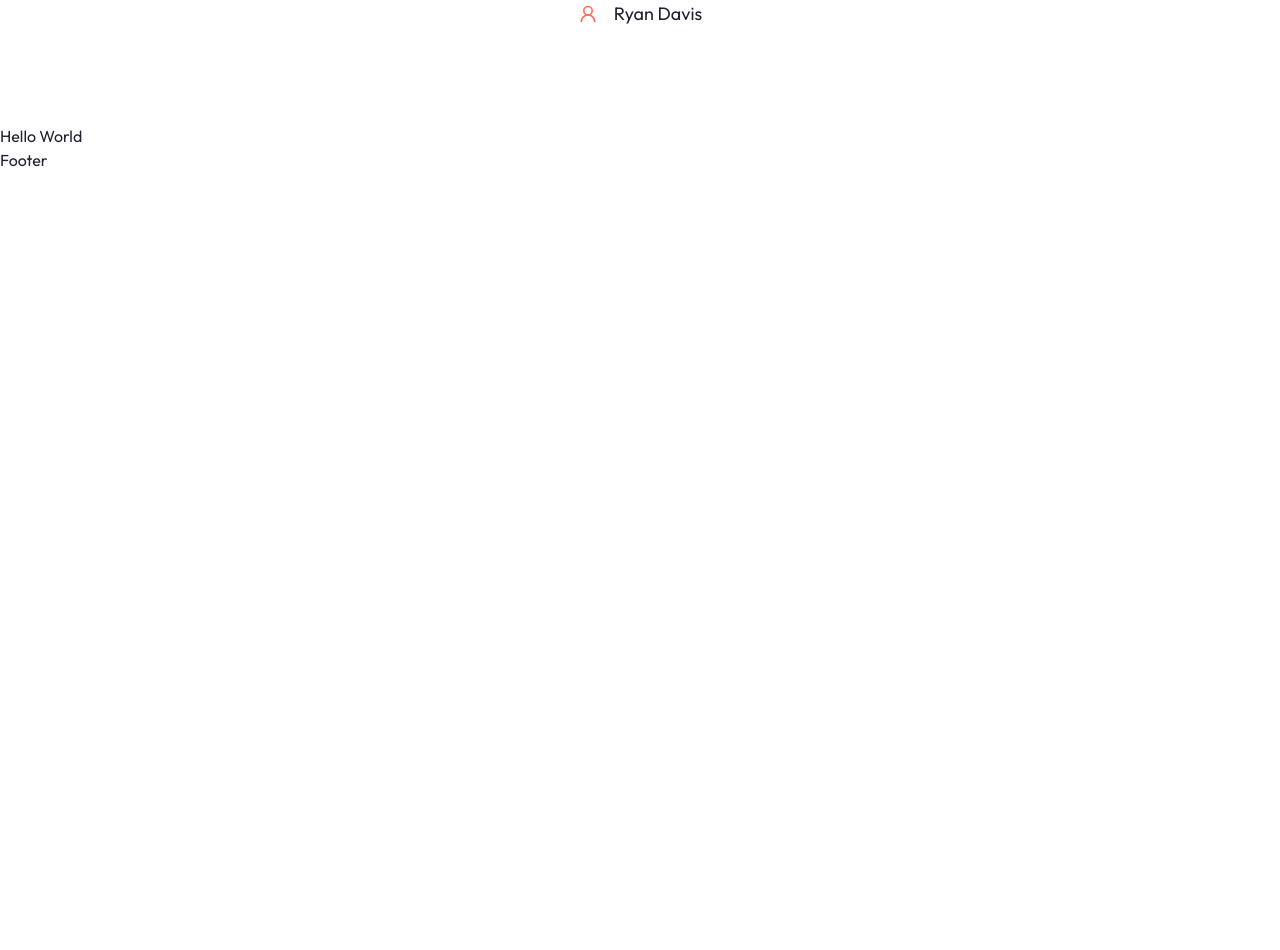
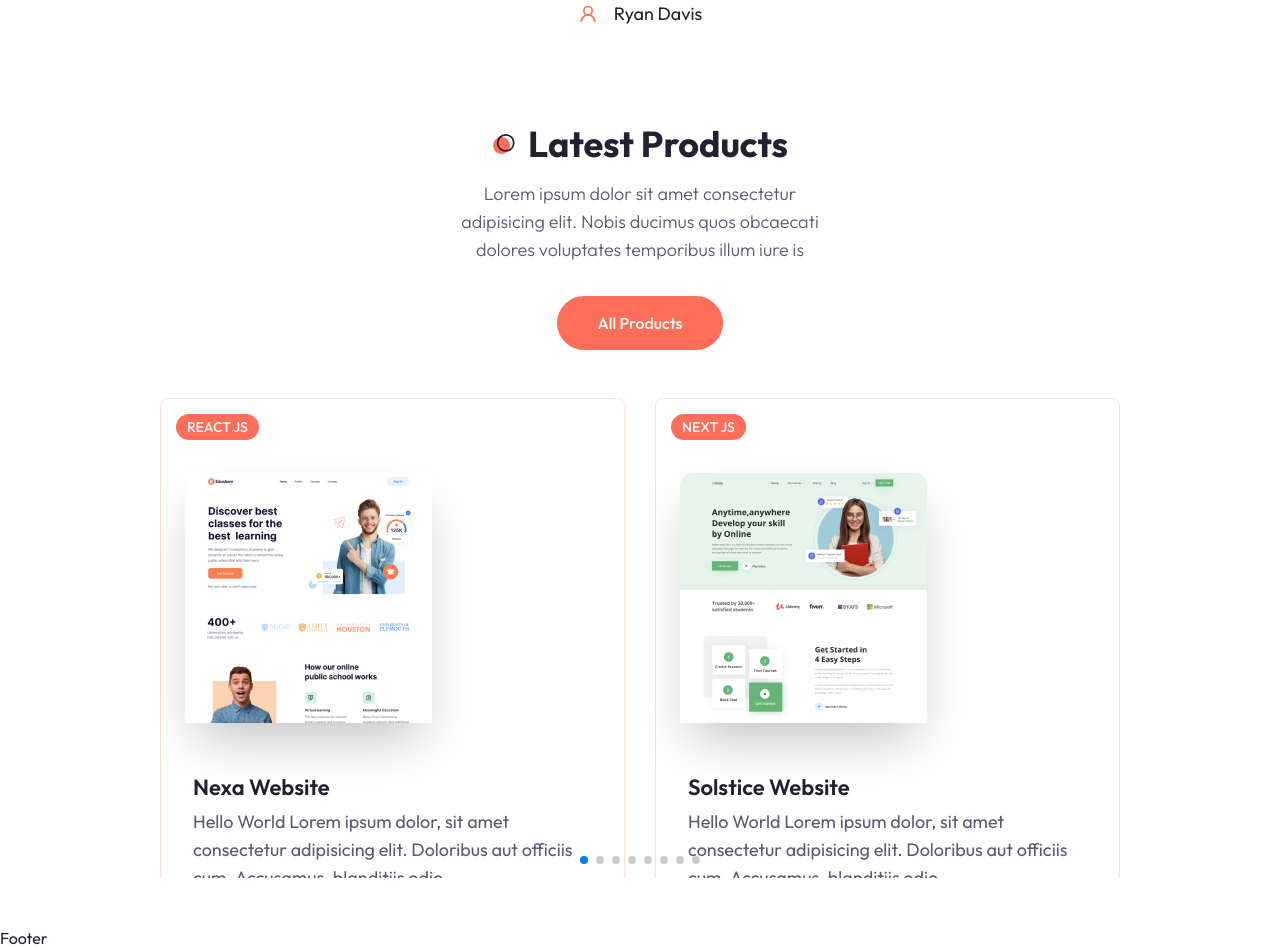
Before and after one commit to devPrates/mvp-puro-queijo, a Next.js app: page / in a window 1280 px wide. Shown: the part 1480-2430 px from the top of the page. Before the commit the page ends 1652 px from the top, so only its background shows below. Built offline with nearby package versions, Linux system fonts and the light colour scheme.

Commit message:
Product carrousel

```diff
--- /dev/null
+++ b/components/produtos/ProductCard.jsx
@@ -0,0 +1,32 @@
+import Link from "next/link"
+import Image from "next/image"
+import { Card, CardHeader } from "../ui/card"
+import { Github, Link2Icon } from 'lucide-react'
+import { Badge } from "../ui/badge"
+
+const ProductCard = ({ product }) => {
+    return (
+        <Card>
+            <CardHeader>
+                {/* image */}
+                <div className="relative w-full h-[300px]">
+                    <Image
+                        className="absolute bottom-0 shadow-2xl"
+                        src={product.image}
+                        width={247}
+                        height={250}
+                        alt=""
+                        priority
+                    />
+                </div>
+            </CardHeader>
+            <div className="h-full px-8 py-6">
+                <Badge className="uppercase text-sm font-medium mb-2 absolute top-4 left-4">{product.category}</Badge>
+                <h4 className="h4 mb-1">{product.name}</h4>
+                <p className="text-muted-foreground text-lg">{product.description}</p>
+            </div>
+        </Card>
+    )
+}
+
+export default ProductCard
--- a/components/produtos/Products.jsx
+++ b/components/produtos/Products.jsx
@@ -1,7 +1,136 @@
+"use client"
+import Link from "next/link"
+import { Button } from "../ui/button"
+
+import { Swiper, SwiperSlide } from "swiper/react"
+import 'swiper/css'
+import 'swiper/css/pagination'
+
+import { Pagination } from 'swiper/modules'
+import ProductCard from "./ProductCard"
+
+
+const ProductData = [
+    {
+        image: '/work/1.png',
+        category: 'React js',
+        name: 'Nexa Website',
+        description: 'Hello World Lorem ipsum dolor, sit amet consectetur adipisicing elit. Doloribus aut officiis cum. Accusamus, blanditiis odio',
+        link: '/',
+        github: '/',
+
+    },
+    {
+        image: '/work/4.png',
+        category: 'next js',
+        name: 'Solstice Website',
+        description: 'Hello World Lorem ipsum dolor, sit amet consectetur adipisicing elit. Doloribus aut officiis cum. Accusamus, blanditiis odio',
+        link: '/',
+        github: '/',
+
+    },
+    {
+        image: '/work/2.png',
+        category: 'next js',
+        name: 'Lumina Website',
+        description: 'Hello World Lorem ipsum dolor, sit amet consectetur adipisicing elit. Doloribus aut officiis cum. Accusamus, blanditiis odio',
+        link: '/',
+        github: '/',
+
+    },
+    {
+        image: '/work/1.png',
+        category: 'next js',
+        name: 'Evolve Website',
+        description: 'Hello World Lorem ipsum dolor, sit amet consectetur adipisicing elit. Doloribus aut officiis cum. Accusamus, blanditiis odio',
+        link: '/',
+        github: '/',
+
+    },
+    {
+        image: '/work/3.png',
+        category: 'next js',
+        name: 'Ignite Website',
+        description: 'Hello World Lorem ipsum dolor, sit amet consectetur adipisicing elit. Doloribus aut officiis cum. Accusamus, blanditiis odio',
+        link: '/',
+        github: '/',
+
+    },
+    {
+        image: '/work/4.png',
+        category: 'next js',
+        name: 'Envision Website',
+        description: 'Hello World Lorem ipsum dolor, sit amet consectetur adipisicing elit. Doloribus aut officiis cum. Accusamus, blanditiis odio',
+        link: '/',
+        github: '/',
+
+    },
+    {
+        image: '/work/1.png',
+        category: 'next js',
+        name: 'Serenity Website',
+        description: 'Hello World Lorem ipsum dolor, sit amet consectetur adipisicing elit. Doloribus aut officiis cum. Accusamus, blanditiis odio',
+        link: '/',
+        github: '/',
+
+    },
+    {
+        image: '/work/3.png',
+        category: 'next js',
+        name: 'Nova Website',
+        description: 'Hello World Lorem ipsum dolor, sit amet consectetur adipisicing elit. Doloribus aut officiis cum. Accusamus, blanditiis odio',
+        link: '/',
+        github: '/',
+
+    },
+    {
+        image: '/work/2.png',
+        category: 'next js',
+        name: 'Zenith Website',
+        description: 'Hello World Lorem ipsum dolor, sit amet consectetur adipisicing elit. Doloribus aut officiis cum. Accusamus, blanditiis odio',
+        link: '/',
+        github: '/',
+
+    },
+]
 
 const Product = () => {
     return (
-        <div>Hello World</div>
+        <section className="relative mb-12 xl:mb-48">
+            <div className="container mx-auto">
+                {/* text */}
+                <div className="max-w-[400px] mx-auto xl:mx-0 text-center xl:text-left mb-12 xl:h-[400px] flex flex-col justify-center items-center xl:items-start">
+                    <h2 className="section-title mb-4">Latest Products</h2>
+                    <p className="subtitle mb-8">Lorem ipsum dolor sit amet consectetur adipisicing elit. Nobis ducimus quos obcaecati dolores voluptates temporibus illum iure is</p>
+                    <Link href="/">
+                            <Button>All Products</Button>
+                    </Link>
+                </div>
+                {/* slider */}
+                <div className="xl:max-w-[1000px] xl:absolute right-0 top-0">
+                    <Swiper className="h-[480px]"
+                        slidesPerView={1}
+                        breakpoints={{
+                        640: {
+                            slidesPerView: 2
+                        }
+                        }}
+                        spaceBetween={30}
+                        modules={[Pagination]}
+                        pagination={{ clickable: true }}
+                    >
+                        {/* products for slides */}
+                        {ProductData.slice(0.4).map((product, index)=>{
+                            return(
+                                <SwiperSlide key={index}>
+                                    <ProductCard product={product} />
+                                </SwiperSlide>
+                            )
+                        })}
+                    </Swiper>
+                </div>
+            </div>
+        </section>
     )
 }
 
```
